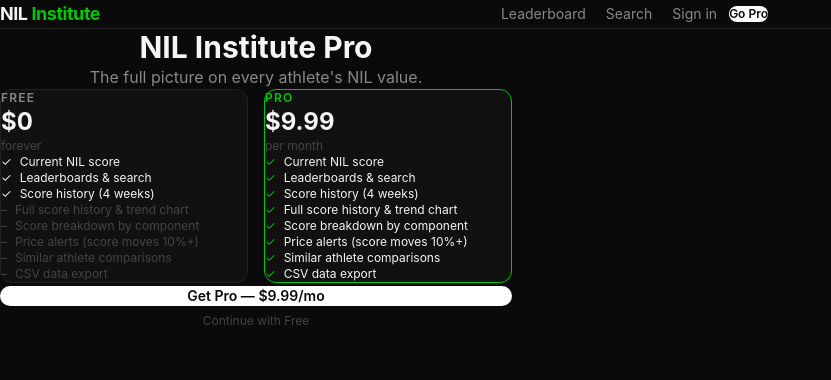
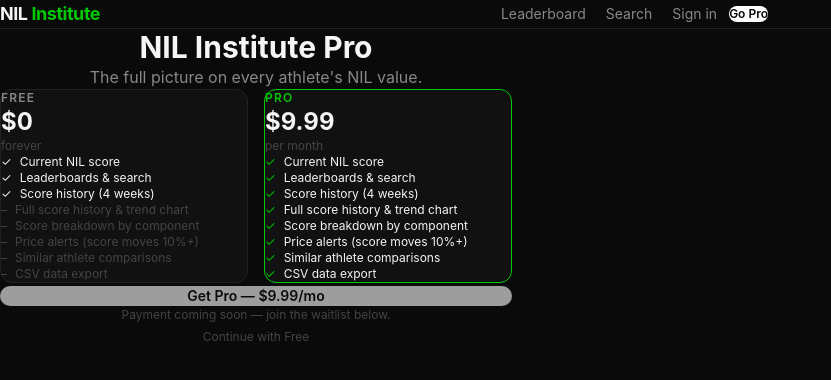
Before and after one commit to bosworthron/nil-institute, a Next.js app in the folder frontend/: page /upgrade in a window 1280 px wide. Shown: the top 380 px of the page, without its empty margins (0-831 px from the left). Built offline with nearby package versions, Linux system fonts and the light colour scheme; no server answers.

Commit message:
fix: disable upgrade CTA until payment integration — show coming soon

```diff
--- a/frontend/app/upgrade/page.tsx
+++ b/frontend/app/upgrade/page.tsx
@@ -93,11 +93,15 @@
         {/* CTA */}
         <div className="text-center">
           <button
-            className="w-full py-3 rounded-full text-sm font-semibold mb-3 transition-colors"
+            disabled
+            className="w-full py-3 rounded-full text-sm font-semibold mb-3 transition-colors opacity-60 cursor-not-allowed"
             style={{ background: "var(--accent)", color: "var(--bg)" }}
           >
             Get Pro — $9.99/mo
           </button>
+          <p className="text-xs mb-3" style={{ color: "var(--text-muted)" }}>
+            Payment coming soon — join the waitlist below.
+          </p>
           <Link href="/" className="text-xs" style={{ color: "var(--text-muted)" }}>
             Continue with Free
           </Link>
```
